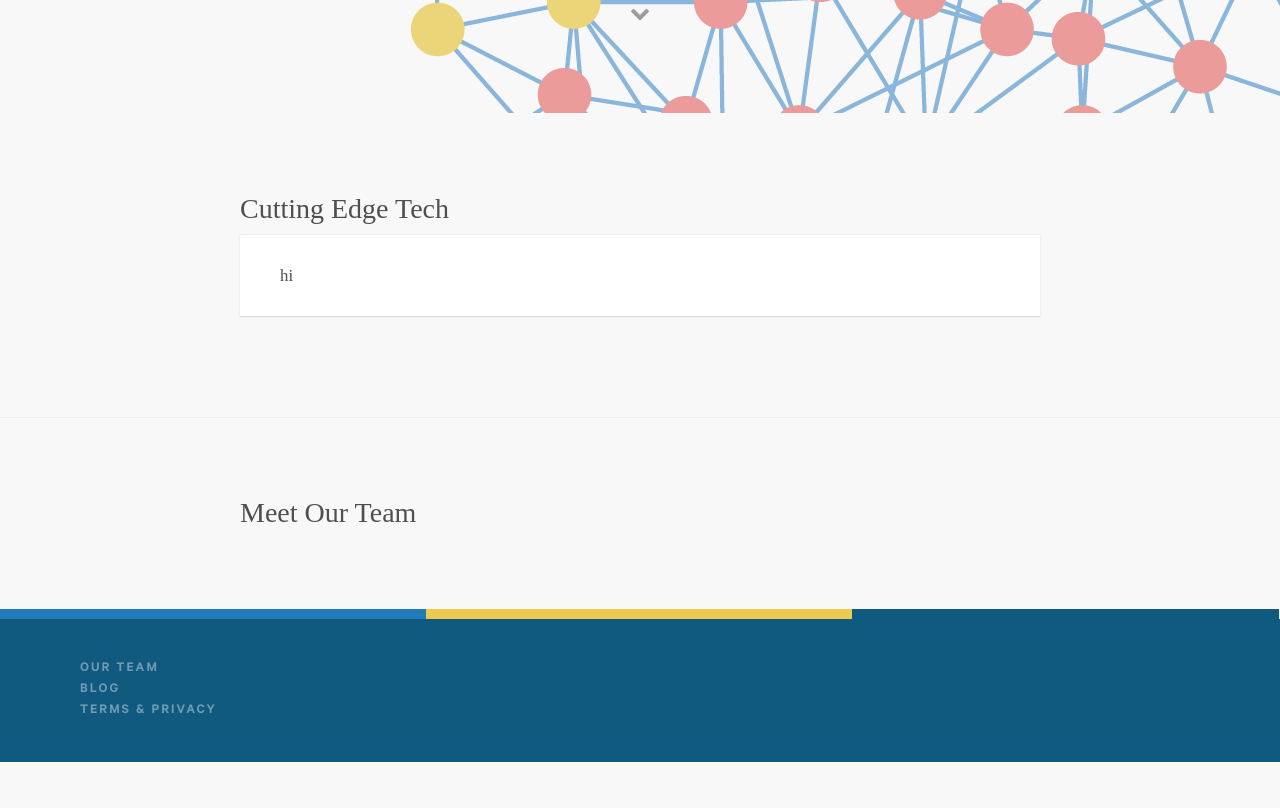
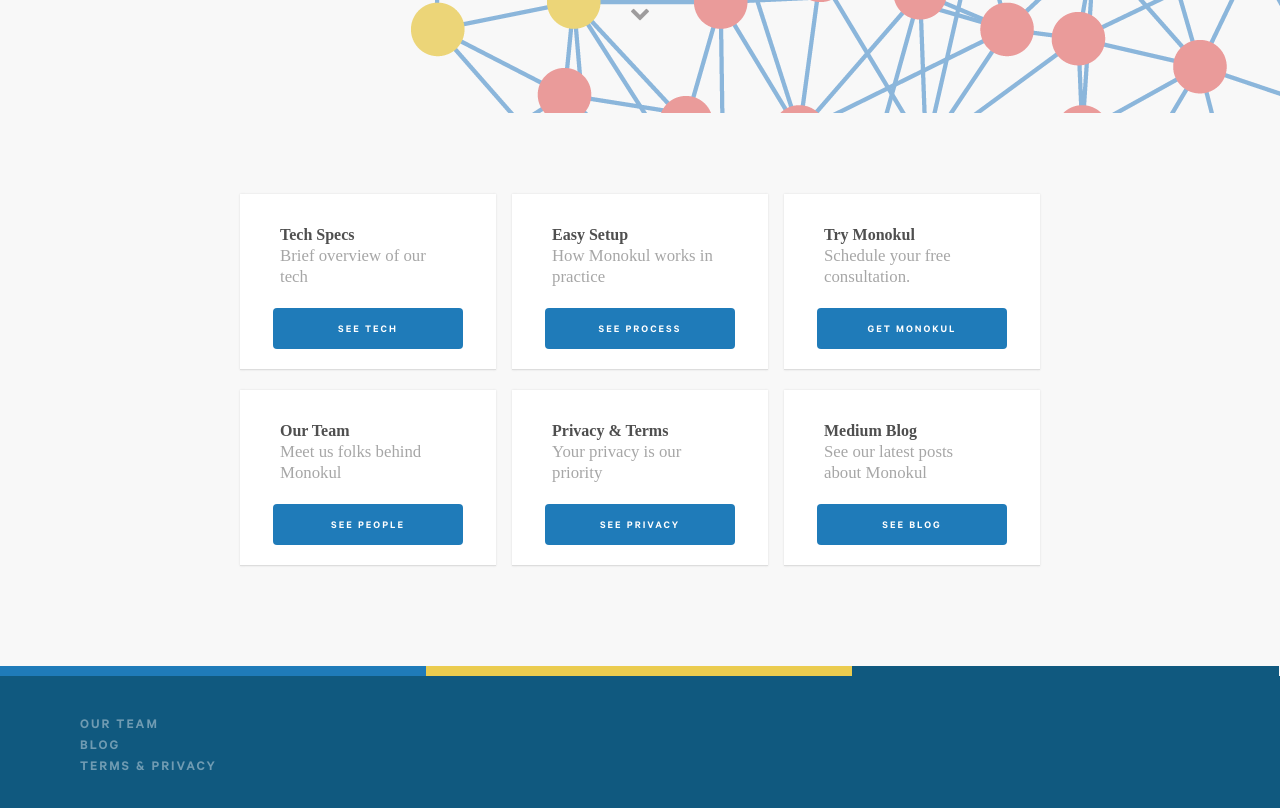
Before and after one commit to mimitranzambetti/monokul, a plain HTML site: page index.html in a window 1280 px wide. Shown: the part 686-1494 px from the top of the page. Before the commit the page ends 1448 px from the top, so only its background shows below. Drawn offline with nearby package versions, Linux system fonts and the light colour scheme; a web font is replaced by a local one.

Commit message:
added some cards to home. should add a few content strips & more graphics generally

```diff
--- a/index.html
+++ b/index.html
@@ -110,21 +110,61 @@
 
     <div class="strip">
     <div class="content" >
-        <h1>Cutting Edge Tech</h1>
-        <p>
-
-        </p>
-        <div class="info"><p> hi</p></div>
-    </div>
-    </div>
-    <hr>
-    <div class="strip">
-    <div class="content" >
-        <h1>Meet Our Team</h1>
-        <p>
-
-        </p>
-    </div>
+        <h1></h1>
+        <p></p>
+        <div class="flex-content">
+        <div class="info card">
+                <p><span class="bold">Tech Specs</span><br>
+                <span class="quote">
+                Brief overview of our tech
+                </span>
+                </p>
+                <input type="submit" class="button" value="See Tech" onclick="location.href='about.html';">
+        </div>
+        <div class="info card">
+                <p><span class="bold">Easy Setup</span><br>
+                <span class="quote">
+                How Monokul works in practice
+                </span>
+                </p>
+                <input type="submit" class="button" value="See Process" onclick="location.href='simple.html';">
+        </div>
+        <div class="info card">
+                <p><span class="bold">Try Monokul</span><br>
+                <span class="quote">
+                Schedule your free consultation.
+                </span>
+                </p>
+                <input type="submit" class="button" value="Get Monokul" onclick="location.href='mailto:hello@monokul.org';">
+        </div>
+        </div>
+        <div class="flex-content">
+                <div class="info card">
+                <p><span class="bold">Our Team</span><br>
+                <span class="quote">
+                Meet us folks behind Monokul
+                </span>
+                </p>
+                <input type="submit" class="button" value="See People" onclick="location.href='people.html';">
+        </div>
+        <div class="info card">
+                <p><span class="bold">Privacy & Terms</span><br>
+                <span class="quote">
+                Your privacy is our priority
+                </span>
+                </p>
+                <input type="submit" class="button" value="See Privacy" onclick="location.href='privacy.html';">
+        </div>
+        <div class="info card">
+                <p><span class="bold">Medium Blog</span><br>
+                <span class="quote">
+                See our latest posts about Monokul
+                </span>
+                </p>
+                <input type="submit" class="button" value="See Blog" onclick="location.href='index.html';">
+        </div>
+        </div>
+        </div>
     </div>
 
 <div class="bar"><div class="bluep"></div><div class="yellowp"></div><div class="darkbluep"></div></div>
```
Also changed, not shown: img/site-logos/monokul-logo.png.
